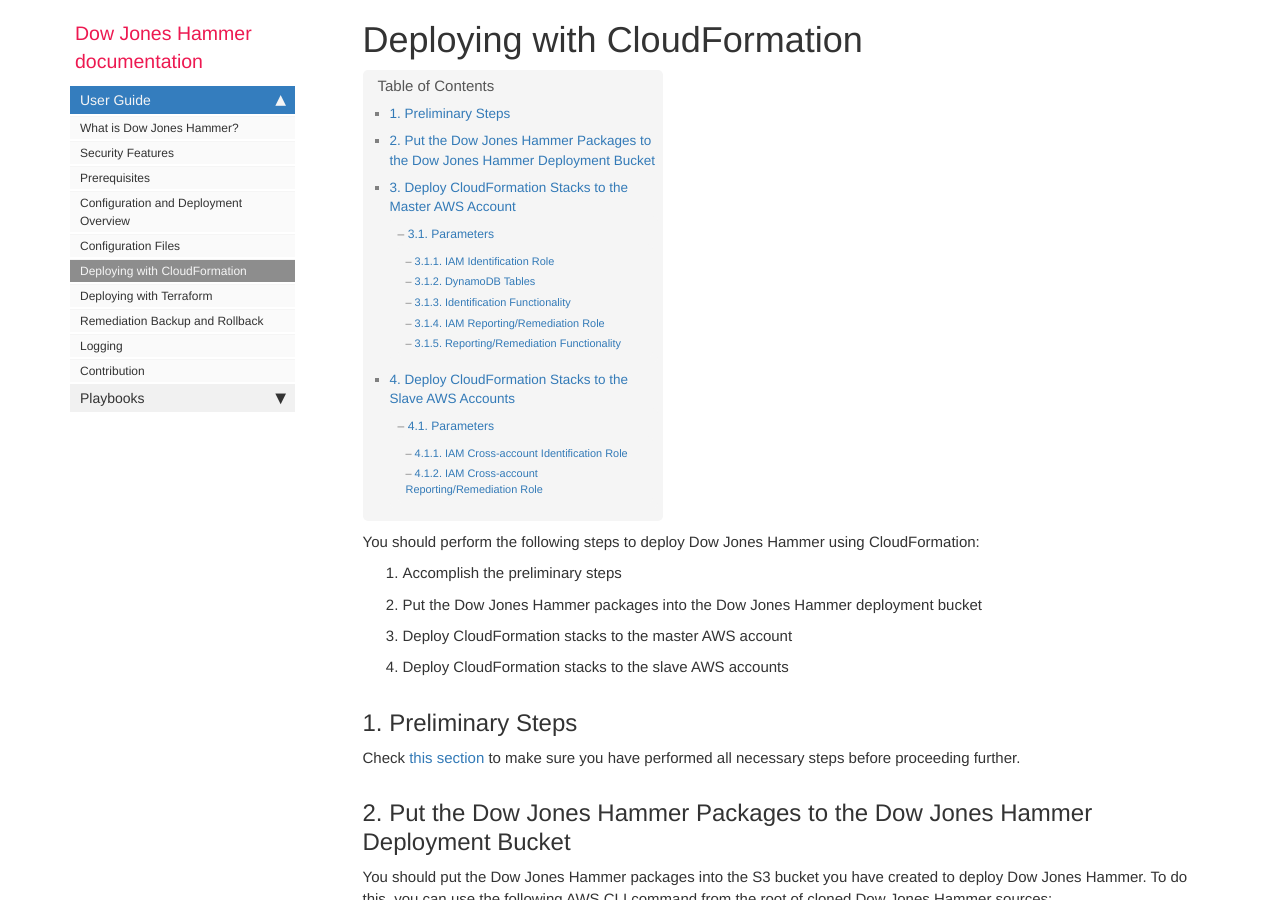
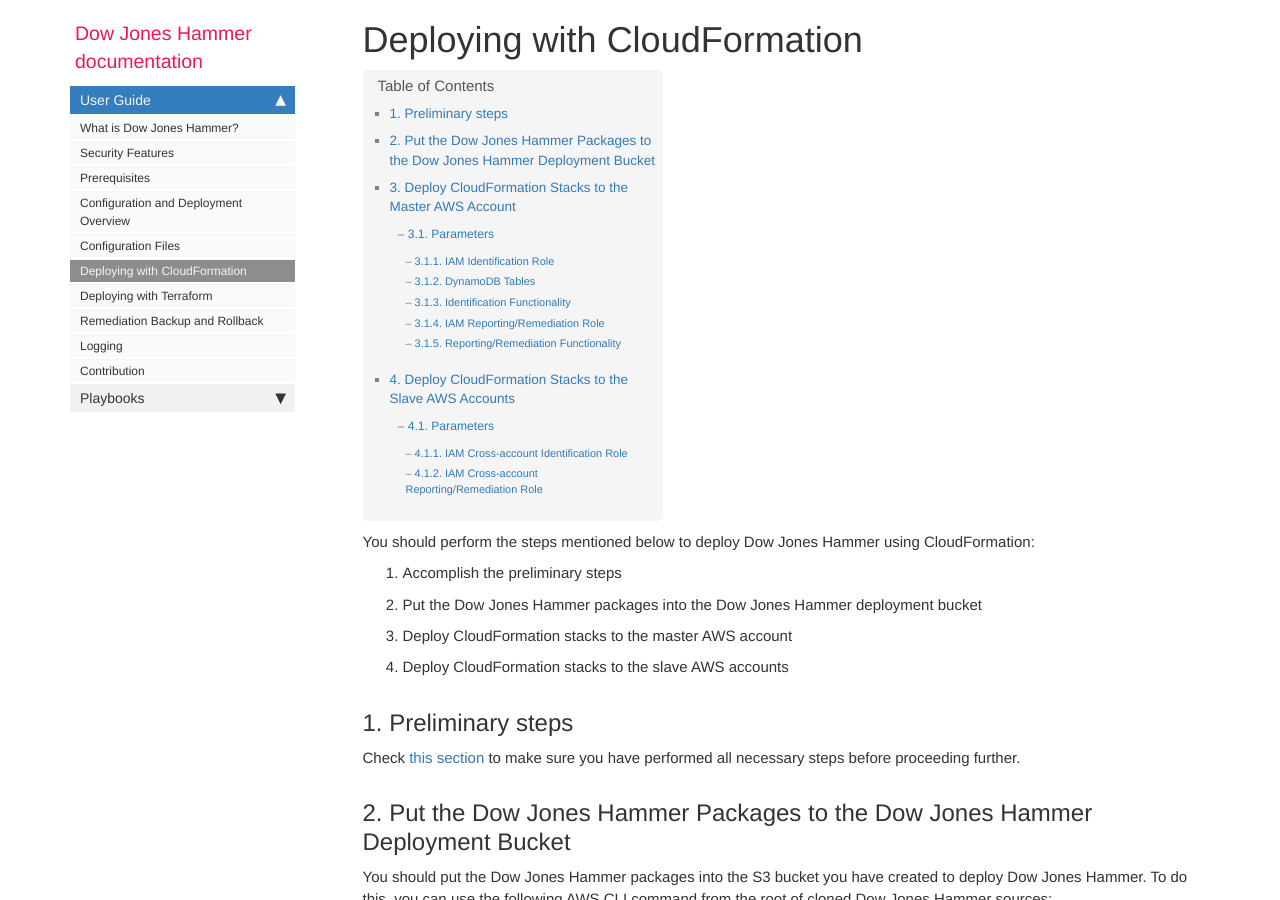
Before and after one commit to dowjones/hammer, a Jekyll site: the page built from docs/pages/deployment_cloudformation.md, in a window 1280 px wide and 900 px high. Built offline with Jekyll 4.4.1, drawn with Linux system fonts in a browser that asks for light colours; nearby versions of some CDN libraries; comment, search, counter and statistics services are not loaded.

Commit message:
Change doc

```diff
--- a/docs/pages/deployment_cloudformation.md
+++ b/docs/pages/deployment_cloudformation.md
@@ -5,14 +5,14 @@
 permalink: deployment_cloudformation.html
 ---
 
-You should perform the following steps to deploy Dow Jones Hammer using CloudFormation:
+You should perform the steps mentioned below to deploy Dow Jones Hammer using CloudFormation:
 
 1. Accomplish the preliminary steps
 2. Put the Dow Jones Hammer packages into the Dow Jones Hammer deployment bucket
 3. Deploy CloudFormation stacks to the master AWS account
 4. Deploy CloudFormation stacks to the slave AWS accounts
 
-## 1. Preliminary Steps
+## 1. Preliminary steps
 
 Check [this section](configuredeploy_overview.html#2-preliminary-steps) to make sure you have performed all necessary steps before proceeding further.
 
```
